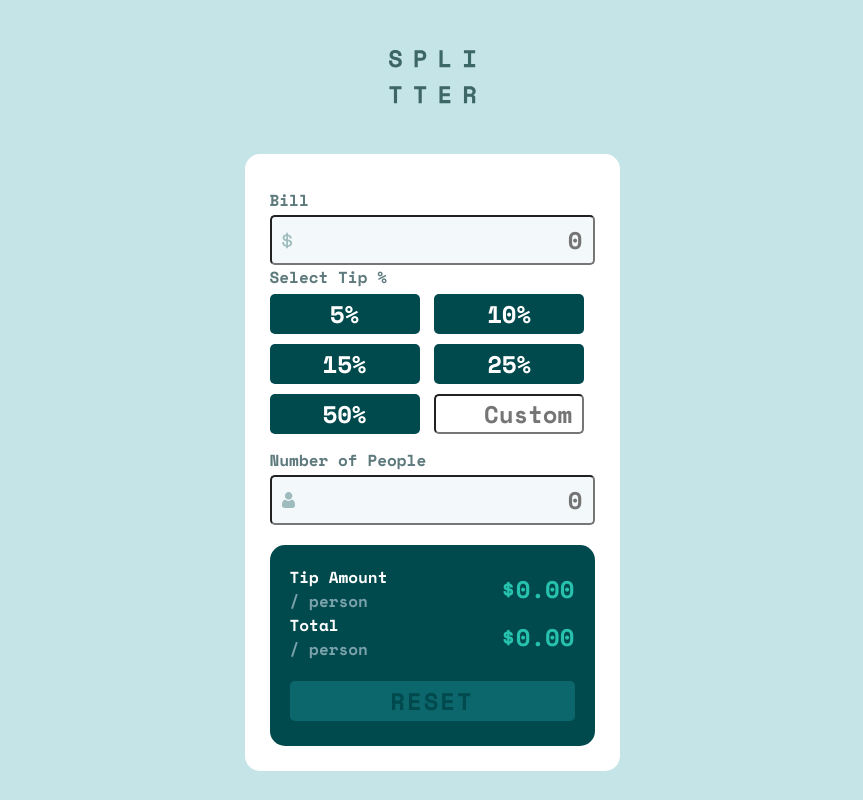
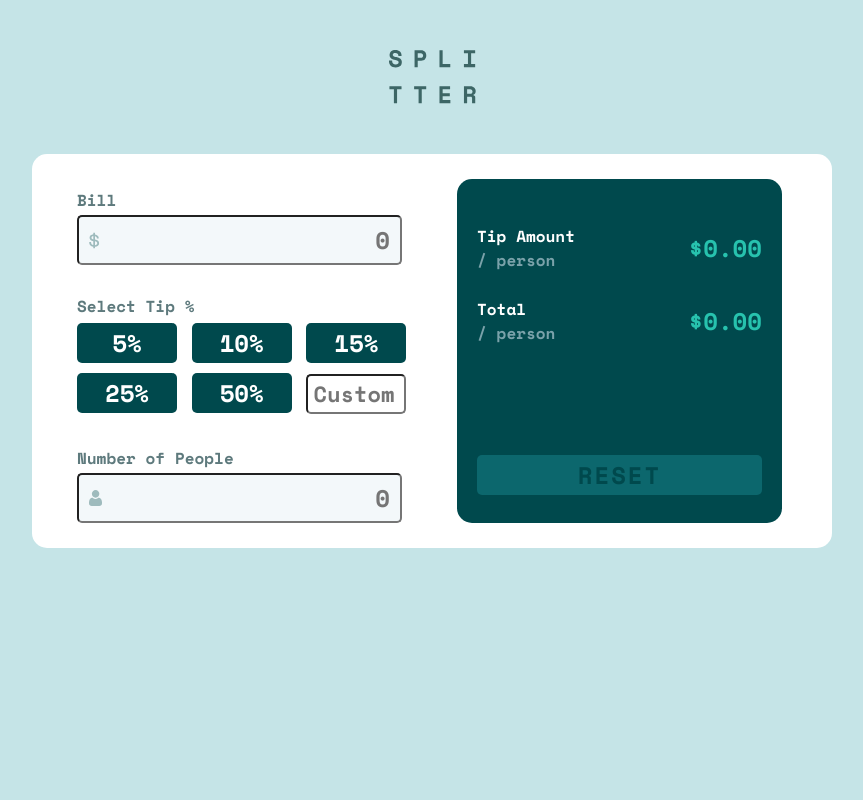
Before and after one commit to koniuszko/tip-calculator-app, a plain HTML site: page index.html in a window 1536 px wide. Shown: the whole page, without its empty margins (336-1199 px from the left). Drawn offline with nearby package versions, Linux system fonts and the light colour scheme.

Commit message:
desktop layout

```diff
--- a/style.css
+++ b/style.css
@@ -163,3 +163,66 @@ p.person {
     justify-self: end;
     align-self: center;
 }
+
+@media(min-width:1440px) {
+
+
+    body {
+        width: 800px;
+    }
+
+    main {
+
+        display: grid;
+        grid-template-columns: 1fr 1fr;
+        grid-template-rows: 1fr 2fr 1fr;
+        grid-template-areas: "bill summary""tip summary""people summary";
+    }
+
+    .bill {
+        padding-left: 20px;
+        grid-area: bill;
+        align-self: center;
+        justify-self: center;
+    }
+
+    .tip {
+        margin-top: 10px;
+        padding-left: 20px;
+        grid-area: tip;
+        align-self: center;
+        justify-self: center;
+    }
+
+    .tip button {
+        width: 100px;
+    }
+
+    .custom_button {
+        width: 100px;
+        font-size: 22px;
+    }
+
+    .people {
+        padding-left: 20px;
+        grid-area: people;
+        align-self: center;
+        justify-self: center;
+    }
+
+    .summary {
+        margin: 0;
+        grid-area: summary;
+        align-self: stretch;
+        justify-self: center;
+    }
+
+    .summary_row {
+        margin-top: 25px;
+    }
+
+    .reset {
+        margin-top: 110px;
+    }
+
+}
```
